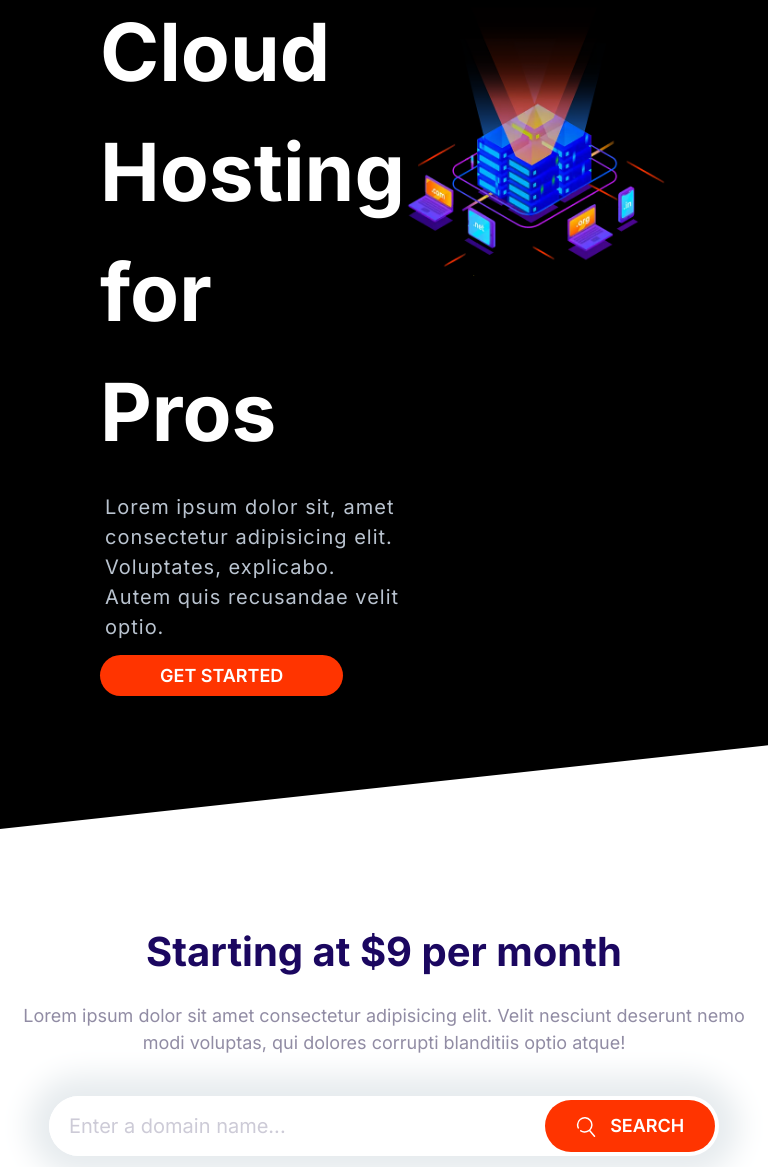
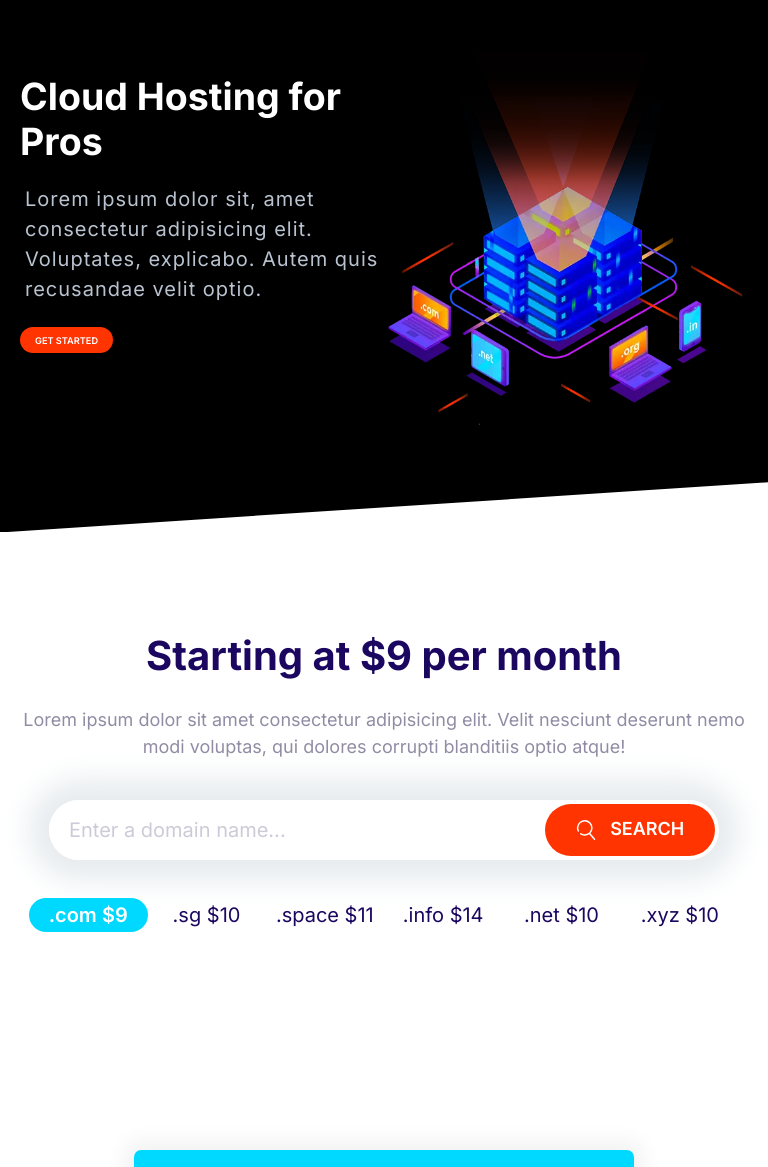
Before and after one commit to MahimaKumar64/Mahima, a website built with Parcel: page index.html in a window 768 px wide. Shown: the part 59-1226 px from the top of the page. Built offline with nearby package versions, Linux system fonts and the light colour scheme.

Commit message:
header for mobiles updated

```diff
--- a/css/styles.css
+++ b/css/styles.css
@@ -24,6 +24,7 @@
 
 html {
   font-size: 62.5%;
+  overflow-x: hidden;
 }
 
 body {
@@ -31,6 +32,7 @@
   color: var(--color-body);
   line-height: 1.5;
   font-size: 2.4rem;
+  overflow-x: hidden;
 }
 
 h1,
@@ -652,6 +654,46 @@
 .container {
   max-width: 1140px;
   margin: 0 auto;
+  padding-left: 1rem;
+  padding-right: 1rem;
+  box-sizing: border-box;
+  width: 100%;
+}
+
+@media screen and (max-width: 768px) {
+  .block-domain__prices {
+    grid-template-columns: 1fr 1fr;
+    grid-template-rows: auto;
+    font-size: 1.2rem;
+    gap: 1rem;
+  }
+
+  .block {
+    padding-left: 1rem;
+    padding-right: 1rem;
+  }
+}
+
+@media screen and (min-width: 768px) and (max-width: 1024px) {
+  .header {
+    padding-bottom: 4rem;
+    background-color: #000;
+  }
+}
+
+.block__heading {
+  font-size: clamp(3.75rem, 4vw, 6.5rem);
+  line-height: 1.2;
+}
+
+.hero__tagline {
+  font-size: clamp(1rem, 2.5vw, 1.5rem);
+  line-height: 1.5;
+}
+
+.btn--stretched {
+  padding: clamp(0.5rem, 1vw, 0.75rem) clamp(1rem, 2vw, 1.5rem);
+  font-size: clamp(0.875rem, 1.2vw, 1.125rem);
 }
 
 /*navigation bar */
@@ -810,6 +852,7 @@
 /* showcase block */
 .block-showcase__image > img {
   width: 100%;
+  max-width: 500px;
 }
 
 @media screen and (min-width: 1024px) {
--- a/index.html
+++ b/index.html
@@ -24,7 +24,7 @@
     <link rel="stylesheet" href="css/normalize.css" />
   </head>
   <body>
-    <header>
+    <header class="header">
       <nav class="nav collapsible collapsible--expanded">
         <a class="nav__brand" href="/"><img src="images/logo.png" alt="" /></a>
         <svg class="icon icon--white nav__toggler">
@@ -39,7 +39,7 @@
       </nav>
     </header>
     <section class="block block--dark block--skewed-left hero">
-      <div class="container grid grid--1x2">
+      <div class="main-header container grid grid--1x2">
         <header class="block__header hero__content">
           <h1 class="block__heading" data-aos="fade-up" data-aos-duration="300">
             Cloud Hosting for Pros
```
